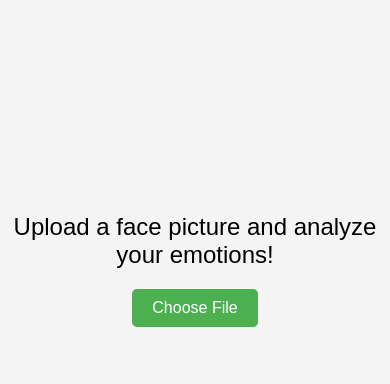
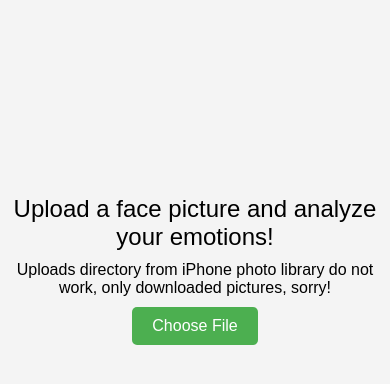
Before and after one commit to lucakato/hume-face, a Flask app: page / in a window 390 px wide. Shown: the part 142-526 px from the top of the page. Run offline with Flask 2, Linux system fonts and the light colour scheme.

Commit message:
added comment to warn about iphone uploads lol

```diff
--- a/app.py
+++ b/app.py
@@ -49,6 +49,7 @@ def handle_hume(file_path):
         print("Job completed with status: ", job.get_status())
         emotion_scores = []
         full_predictions = job.get_predictions()
+        print('full predictions', full_predictions)
         for source in full_predictions:
             predictions = source["results"]["predictions"]
             for prediction in predictions:
--- a/templates/index.html
+++ b/templates/index.html
@@ -24,6 +24,11 @@
             margin-bottom: 20px;
         }
 
+        #upload-note {
+            margin-top: -10px;
+            margin-bottom: 10px;
+        }
+
         input[type="file"] {
             display: none;
         }
@@ -45,6 +50,11 @@
 <body>
     <div id="upload-container">
         <div id="upload-title">Upload a face picture and analyze your emotions!</div>
+
+        <div id="upload-note">
+            Uploads directory from iPhone photo library do not work, only downloaded pictures, sorry!
+        </div>
+
         <label for="image-input" class="custom-file-upload">
             Choose File
         </label>
--- a/utilities.py
+++ b/utilities.py
@@ -17,7 +17,7 @@ def get_emotions(emotions: List[Dict[str, Any]]) -> None:
     emotion_map = {e["name"]: e["score"] for e in emotions}
     top_three_emotions = []
     max_heap = []
-
+    print('emotion map', emotion_map)
     for emotion, score in emotion_map.items():
         heapq.heappush(max_heap, (-round(score, 3), emotion))
 
```
Also changed, not shown: static/image_67196417.JPG (added), static/smiling-jp.jpeg (added).
